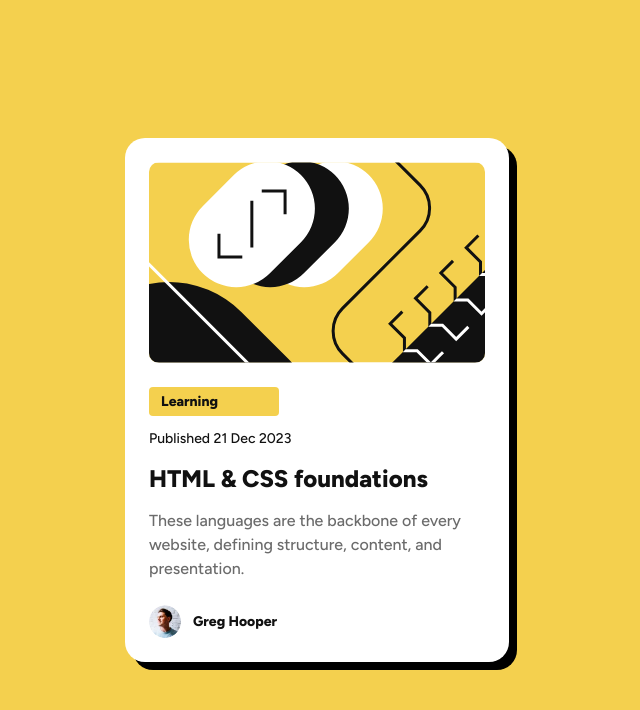
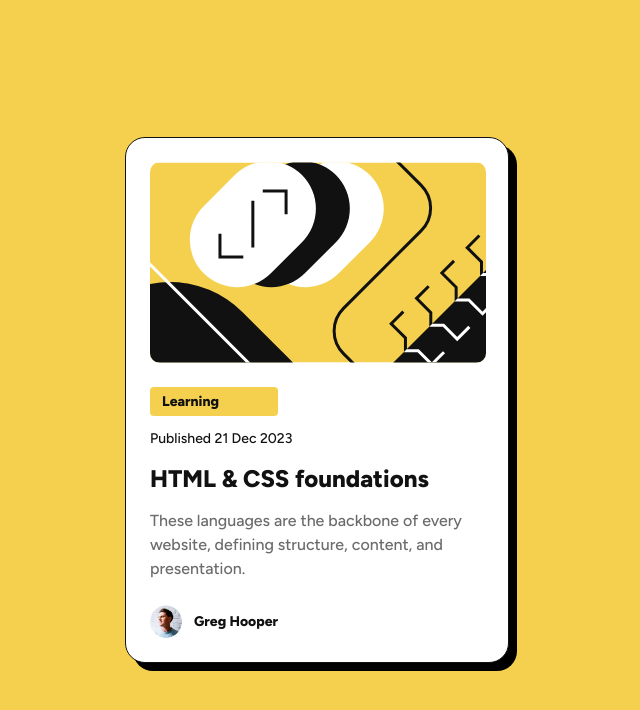
Before and after one commit to nishanth1596/Frontend-Mentor-Challenges, a plain HTML site: page index.html in a window 1280 px wide. Shown: the whole page, without its empty margins (323-963 px from the left). Drawn offline with Linux system fonts and the light colour scheme.

Commit message:
Update style.css

```diff
--- a/style.css
+++ b/style.css
@@ -136,7 +136,7 @@ body {
 .card {
   max-width: 38.4rem;
   border-radius: 2rem;
-  border: inset 1px solid #111111;
+  border: 0.1rem solid #111111;
   background-color: #ffffff;
   box-shadow: 0.8rem 0.8rem 0 rgba(0, 0, 0, 1);
 }
```
